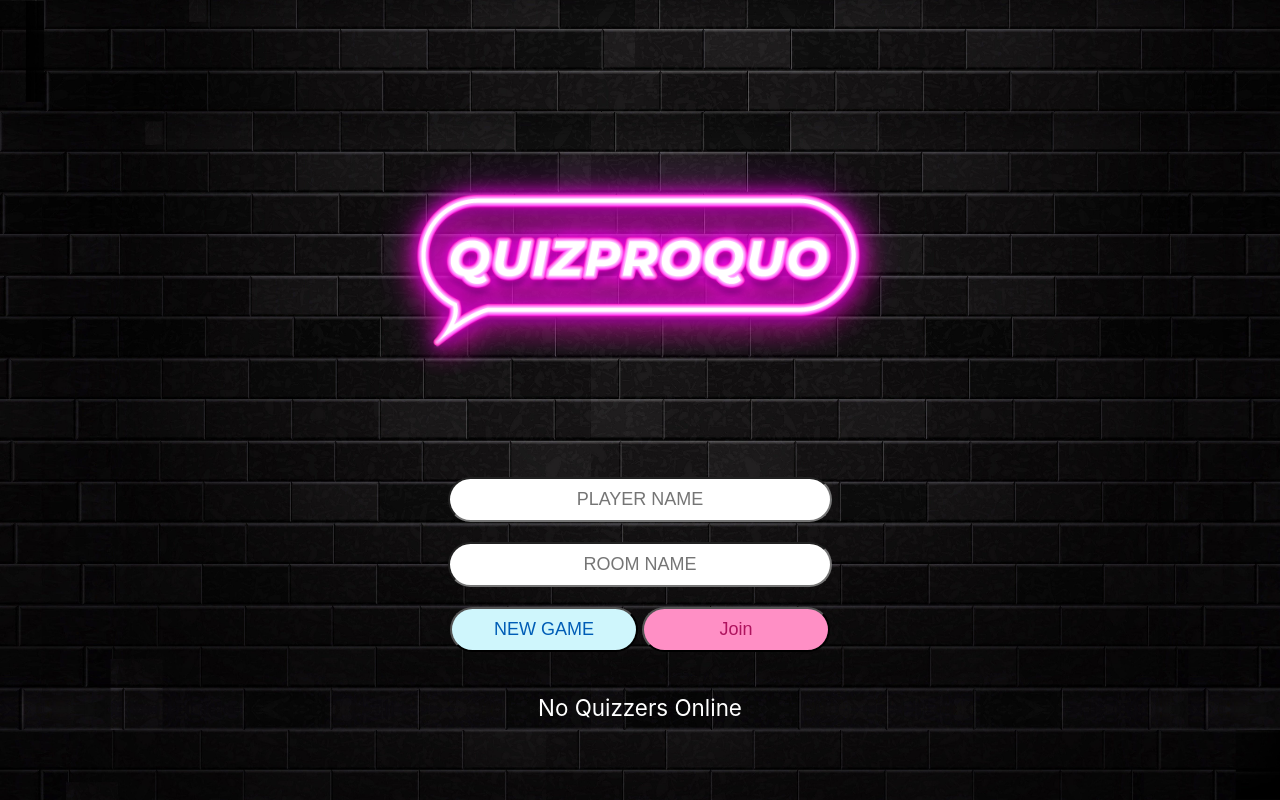
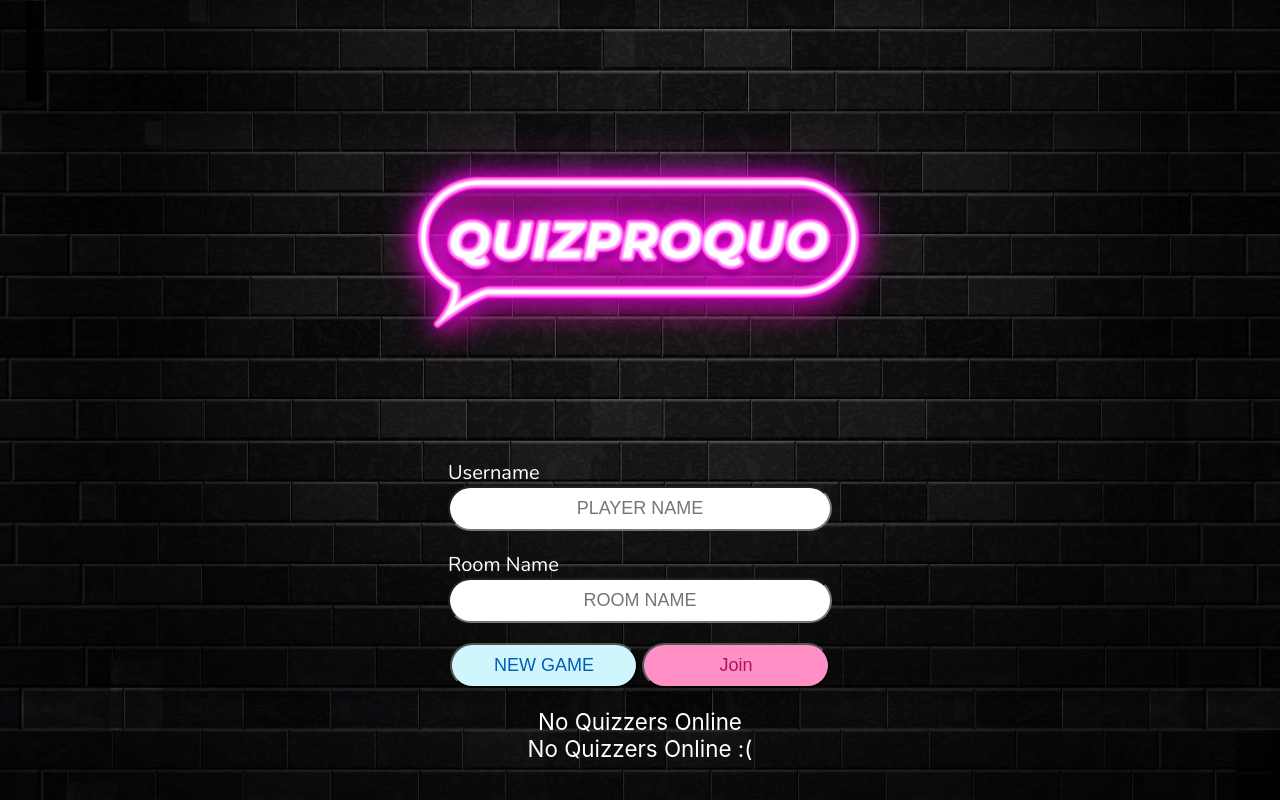
Before and after one commit to trinayau/QuizProQuo, a React (Create React App) app in the folder frontend/: page / in a window 1280 px wide. Built offline with nearby package versions, Linux system fonts and the light colour scheme; no server answers.

Commit message:
added show users online on homepage

```diff
--- a/frontend/src/App.css
+++ b/frontend/src/App.css
@@ -6,10 +6,10 @@
   height: 40vmin;
   pointer-events: none;
 }
-
+/*
 *{
   background-color: #282c34;
-}
+} */
 
 .App label{
   color: white;
--- a/frontend/src/pages/HomePage/homepage.css
+++ b/frontend/src/pages/HomePage/homepage.css
@@ -44,7 +44,7 @@
 
 
 #welcome label {
-    display: none;
+    display: inline;
 }
 
 #welcome input {
@@ -117,6 +117,15 @@
 
 }
 
+#welcome div, #welcome h3 {
+    text-align: center;
+    width: 100%;
+}
+
+#welcome p {
+    margin: 0;
+}
+
 #welcome .disabled {
     pointer-events: none;
     background-color: grey;
--- a/frontend/src/pages/HomePage/index.js
+++ b/frontend/src/pages/HomePage/index.js
@@ -15,13 +15,30 @@ const HomePage = () => {
   //no of users online, default is 0
   const [playerCount, setPlayerCount] = useState(0);
   const [error, setError] = useState("");
+  //username form
   const [usrInput, setUsrInput] = useState(undefined);
+  const [username, setUsername] = useState("");
   const [room, setRoom] = useState(undefined);
+  //To show all connected users
+  const [allUsers, setAllUsers] = useState([]);
 
   //On load, socket will listen for number of users being emitted from socket server
   useEffect(() => {
     socket.on("users", (users) => setPlayerCount(users));
+    socket.on('new user', allUsers=>{setAllUsers(allUsers)});
   }, []);
+
+  useEffect(()=> {
+    socket.emit('join server', username);
+  },[username])
+
+  const renderUser = (user) => {
+    return (
+      <p key={user.id}>
+        {user.username}
+      </p>
+    )
+  }
 
   const handleInput = (e) => {
     setError("");
@@ -31,10 +48,11 @@ const HomePage = () => {
   const handleCreate = (e) => {
     e.preventDefault();
     const player = usrInput;
+    setUsername(player)
     if (player === undefined) {
-      setError("Don't be rude, introduce yourself!");
+      setError("Please enter a username to become a Quizzer");
     } else if (room === undefined) {
-      setError("You need to create room or give an existing name");
+      setError("To create a room or join a game, please set a room name");
     } else {
       socket.emit("check-room", room, (res) => {
         console.log("socket response", res);
@@ -63,7 +81,6 @@ const HomePage = () => {
     if (playerCount < 1) {
       tags = "disabled";
     }
-
     return (
       <>
         <input
@@ -77,11 +94,12 @@ const HomePage = () => {
     );
   };
 
+
   return (
     <div id="welcome">
-      <img src={Logo} alt="logo: Let's Get Quizzical" />
-      <form role="form" autoComplete="off">
-        <label htmlFor="username">Username</label>
+      <img src={Logo} alt="Quiz Pro Quo logo" />
+      <form>
+      <label htmlFor="username">Username</label>
         <input
           type="text"
           id="username"
@@ -90,6 +108,8 @@ const HomePage = () => {
           value={usrInput || ""}
           onChange={handleInput}
         />
+        </form>
+      <form role="form" autoComplete="off">
 
         <label htmlFor="roomName">Room Name</label>
         <input
@@ -116,6 +136,9 @@ const HomePage = () => {
           : `Quizzers Online: ${playerCount}`}
         {error && <div className="error">{error}</div>}
       </p>
+      <p>
+        {allUsers.length <= 0 ? "No Quizzers Online :(" : `Quizzers Online: ${playerCount}` && allUsers.map(renderUser)}
+      </p>
     </div>
   );
 };
```
Also changed, not shown: 1 other file (tests, documents, lock files or other folders).
